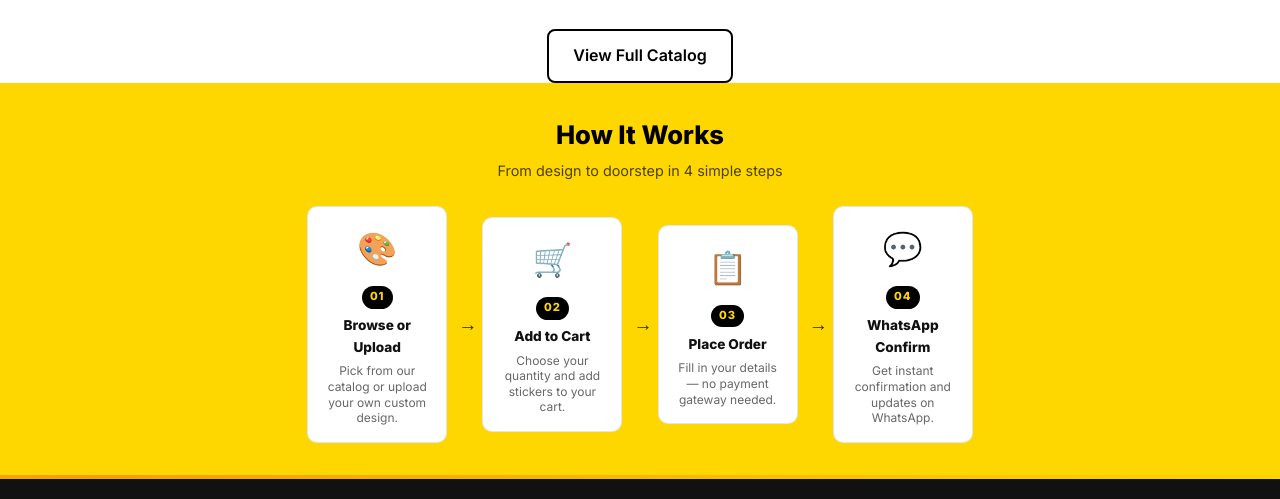
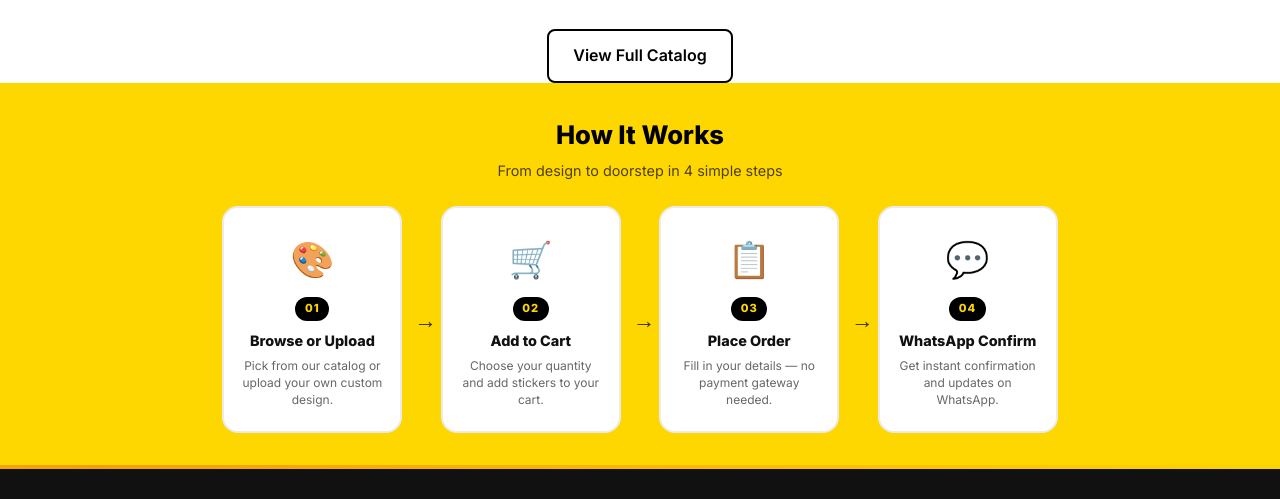
Before and after one commit to 24bt04d224/StickGPT, a website: page index.html in a window 1280 px wide. Shown: the part 2945-3444 px from the top of the page. Drawn offline with Linux system fonts and the light colour scheme; no server answers.

Commit message:
Equal-size step cards with rich hover animations

```diff
--- a/css/styles.css
+++ b/css/styles.css
@@ -298,29 +298,48 @@ h1, h2, h3 {
 }
 .steps-grid {
     display: flex;
-    align-items: center;
+    align-items: stretch;
     justify-content: center;
     gap: 0;
-    max-width: 900px;
+    max-width: 960px;
     margin: 0 auto;
     flex-wrap: wrap;
 }
 .step {
     background: #fff;
-    border: 1px solid rgba(0,0,0,0.1);
-    border-radius: 10px;
-    padding: 1rem 0.8rem;
-    width: 140px;
+    border: 2px solid rgba(0,0,0,0.08);
+    border-radius: 16px;
+    padding: 1.4rem 1rem;
+    flex: 1 1 140px;
+    max-width: 180px;
+    min-width: 130px;
+    min-height: 200px;
     text-align: center;
-    transition: transform 0.3s ease, box-shadow 0.3s ease;
+    display: flex;
+    flex-direction: column;
+    align-items: center;
+    justify-content: flex-start;
+    cursor: default;
+    transition: transform 0.3s cubic-bezier(0.34,1.56,0.64,1), box-shadow 0.3s ease, border-color 0.3s ease;
 }
 .step:hover {
-    transform: translateY(-4px);
-    box-shadow: 0 6px 16px rgba(0,0,0,0.1);
+    transform: translateY(-10px) scale(1.04);
+    box-shadow: 0 16px 40px rgba(255, 205, 0, 0.35), 0 4px 12px rgba(0,0,0,0.12);
+    border-color: var(--primary-color);
+}
+.step:hover .step-icon {
+    animation: iconBounce 0.6s cubic-bezier(0.34,1.56,0.64,1);
+}
+@keyframes iconBounce {
+    0% { transform: scale(1); }
+    50% { transform: scale(1.35) rotate(-8deg); }
+    100% { transform: scale(1.1) rotate(0deg); }
 }
 .step-icon {
-    font-size: 2rem;
-    margin-bottom: 0.5rem;
+    font-size: 2.2rem;
+    margin-bottom: 0.6rem;
+    display: inline-block;
+    transition: transform 0.3s ease;
 }
 .step-number {
     display: inline-block;
@@ -328,32 +347,41 @@ h1, h2, h3 {
     color: var(--primary-color);
     font-weight: 800;
     font-size: 0.7rem;
-    padding: 0.15rem 0.5rem;
+    padding: 0.2rem 0.6rem;
     border-radius: 20px;
-    margin-bottom: 0.4rem;
+    margin-bottom: 0.5rem;
     letter-spacing: 1px;
+    transition: background 0.3s ease, color 0.3s ease;
+}
+.step:hover .step-number {
+    background: var(--primary-color);
+    color: var(--secondary-color);
 }
 .step h3 {
     color: #111;
-    font-size: 0.85rem;
-    margin-bottom: 0.3rem;
+    font-size: 0.9rem;
+    margin-bottom: 0.4rem;
+    font-weight: 700;
 }
 .step p {
     color: rgba(0,0,0,0.6);
     font-size: 0.75rem;
-    line-height: 1.3;
+    line-height: 1.4;
+    margin-top: auto;
 }
 .step-arrow {
     color: var(--secondary-color);
-    font-size: 1.2rem;
+    font-size: 1.4rem;
     font-weight: 800;
     padding: 0 0.5rem;
     opacity: 0.5;
+    flex-shrink: 0;
+    align-self: center;
     animation: pulseArrow 1.5s ease-in-out infinite;
 }
 @keyframes pulseArrow {
     0%, 100% { opacity: 0.35; transform: translateX(0); }
-    50% { opacity: 0.9; transform: translateX(4px); }
+    50% { opacity: 0.9; transform: translateX(5px); }
 }
 
 @media (max-width: 900px) {
```
